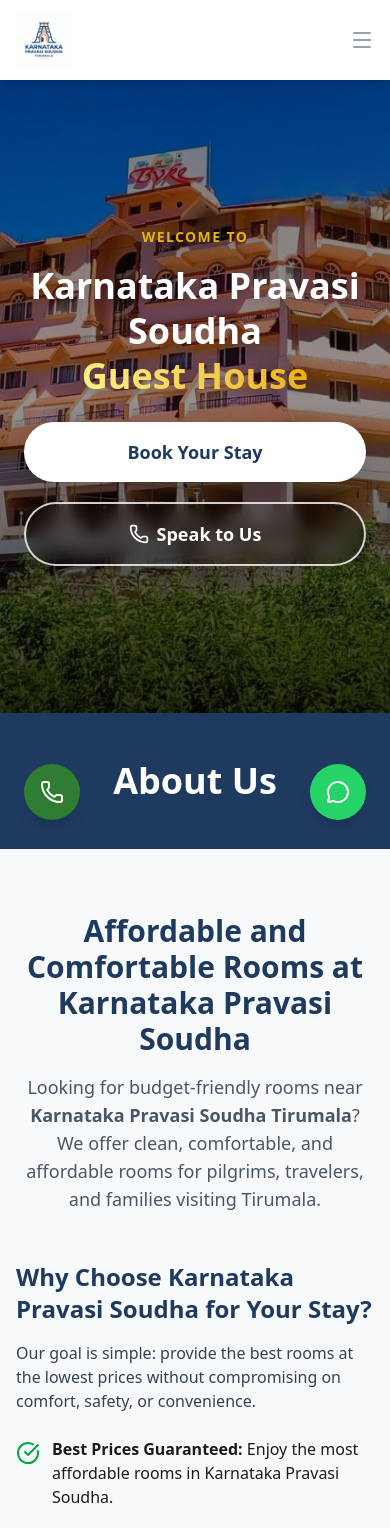
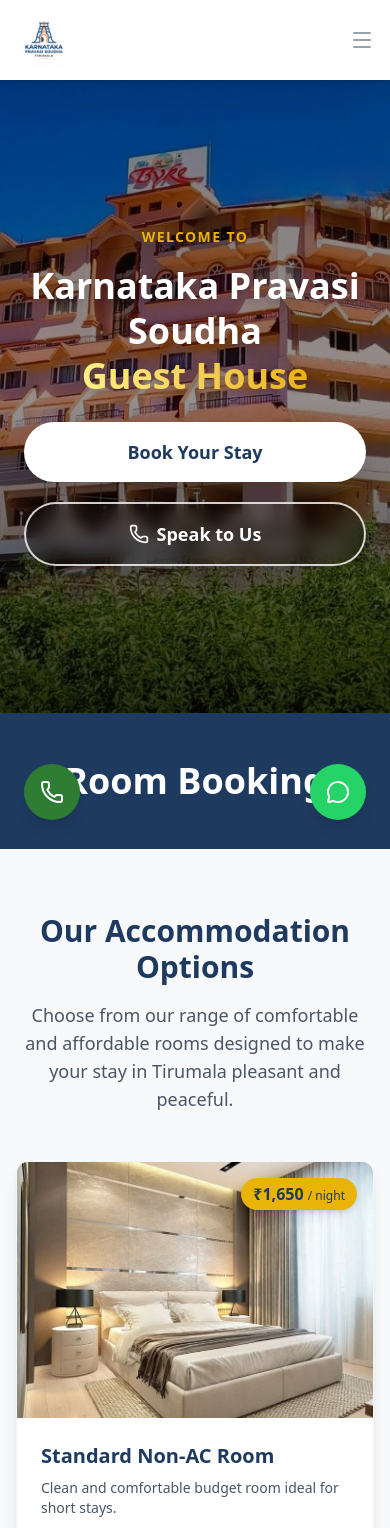
Before and after one commit to sumitkumards07/karnataka, a React (Vite) app: page / in a window 390 px wide. Shown: the top 1528 px of the page. Built offline with nearby package versions, Linux system fonts and the light colour scheme.

Commit message:
Update section order on mobile view

```diff
--- a/src/pages/Home.tsx
+++ b/src/pages/Home.tsx
@@ -50,12 +50,12 @@
           </section>
 
           {/* About Section */}
-          <section id="about" className="order-2 md:order-3">
+          <section id="about" className="order-3 md:order-3">
             <About />
           </section>
 
           {/* Rooms Section */}
-          <section id="rooms" className="order-3 md:order-2">
+          <section id="rooms" className="order-2 md:order-2">
             <Rooms />
           </section>
 
```
